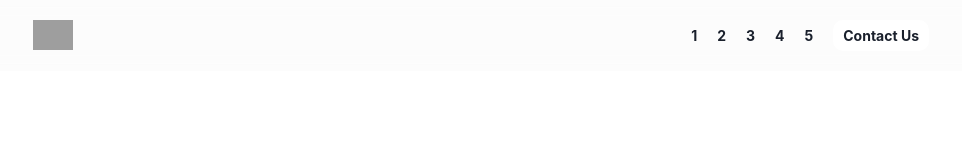
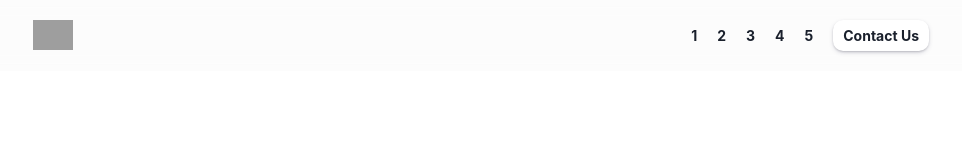
Before and after one commit to Munkuu88/TD-landing, a Next.js app: page / in a window 1280 px wide. Shown: the top 150 px of the page, without its empty margins (159-1121 px from the left). Built offline with nearby package versions, Linux system fonts and the light colour scheme; grey boxes are pictures that could not be loaded.

Commit message:
mac transfer

```diff
--- a/component/header.js
+++ b/component/header.js
@@ -60,6 +60,7 @@ export default function Header() {
                 borderRadius={"10px"}
                 bg="white"
                 cursor={"pointer"}
+                boxShadow="rgba(50, 50, 93, 0.25) 0px 2px 5px -1px, rgba(0, 0, 0, 0.3) 0px 1px 3px -1px;"
               >
                 Contact Us
               </Text>
```
